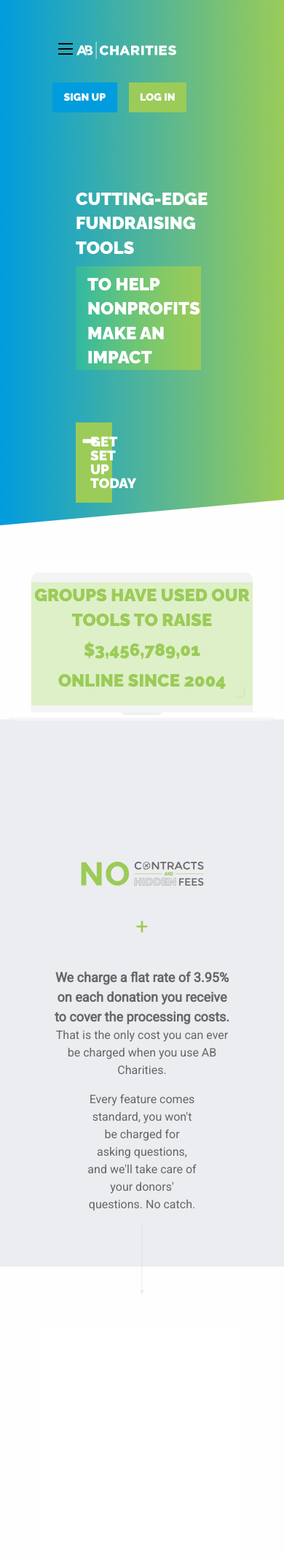
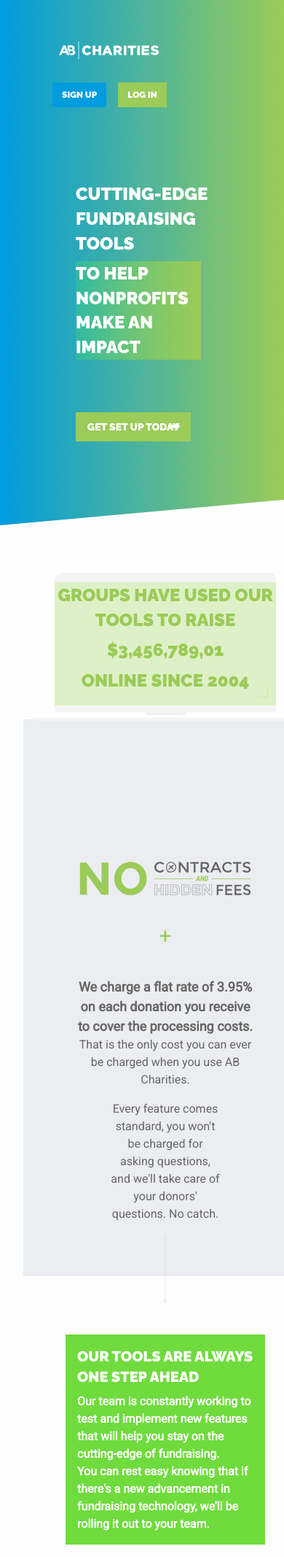
Before and after one commit to CeeNoriega/abc, a PHP site: page / in a window 390 px wide. Shown: the top 2134 px of the page at 73% size. Run offline with PHP 8.4, Linux system fonts and the light colour scheme; some libraries are stand-ins or nearby versions.

Commit message:
add responsive pieces

```diff
--- a/css/app.css
+++ b/css/app.css
@@ -338,11 +338,24 @@ a.button.hvr-icon-forward {
 @media screen and (max-width: 39.9375em) {
   .column:last-child:not(:first-child), .columns:last-child:not(:first-child){
     float: none;
+    margin: auto;
+    /*padding: 3rem;*/
   }
   .right .header .top,
   .right .header .middle,
   .right .header .bottom{
     background: none;
+  }
+  .callout.large h1.sub-banner {
+    padding-left: 0;
+    padding-top: 0;
+  }
+  .menu button {
+    font-size: .75rem;
+  }
+  a.button.hvr-icon-forward{
+    font-size: 14px;
+    width: 80%;
   }
 }
 
@@ -519,6 +532,66 @@ a.button.hvr-icon-forward {
   }
 }
 
+@media screen and (max-width: 39.9375em) {
+  .column, .columns{
+    float: none;
+    margin-left: 2rem;
+  }
+}
+
+@media screen and (max-width: 39.9375em) {
+  .large-12.columns.text,
+  .right-section p,
+  .button.large {
+    font-size: .75rem;
+  }
+  .bottom-pink{
+    height: 8rem;
+  }
+
+  .bottom-section{
+    margin-left: 0;
+  }
+
+  .bottom-section .button {
+    font-size: 16px;
+    margin-bottom: 0;
+  }
+
+  .bottom-section .header{
+    width: 75%;
+}
+
+  .bottom-arrow {
+    visibility: hidden;
+    height: 0;
+  }
+
+  .fee-header img{
+    max-width: 70%;
+  }
+}
+
+@media only screen and (min-width: 40.063em) {
+  .bottom-section .header{
+    max-width: 70%;
+  }
+  .medium-5 {
+    float: none;
+    width: 100%;
+  }
+  .large-5.medium-5.small-12.columns.right {
+    float: none;
+  }
+
+  h1{
+    font-size: 2rem;
+  }
+}
+  /* min-width 641px, medium screens */
+
+
+
 /*Arrow Section*/
 .grayscale-arrow-down {
   -webkit-filter: grayscale(100%);
@@ -534,11 +607,18 @@ a.button.hvr-icon-forward {
   background-color: #ECEDF0;
 }
 
+
 .orange-arrow img {
   margin-top: 3rem;
   max-height: 7rem;
   margin-left: 18rem;
   margin-bottom: -5px;
+}
+
+@media screen and (max-width: 39.9375em) {
+  .orange-arrow img {
+    margin-left: 0;
+  }
 }
 
 .grayscale-arrow-up{
--- a/index.html
+++ b/index.html
@@ -17,7 +17,6 @@
       <div class="top-bar">
         <div class="top-bar-title">
           <span data-responsive-toggle="responsive-menu" data-hide-for="medium">
-            <button class="menu-icon dark" type="button" data-toggle></button>
           </span>
           <img src="images/ab-charities-logo.svg" />
         </div>
@@ -28,7 +27,7 @@
           </ul>
         </div>
       </div>
-      <div class="large-12 columns">
+      <div class="large-12 small-12 columns">
         <div class="callout large">
           <h1>Cutting-Edge Fundraising Tools</h1>
           <h1 class="sub-banner">To Help Nonprofits Make an Impact</h1>
```
